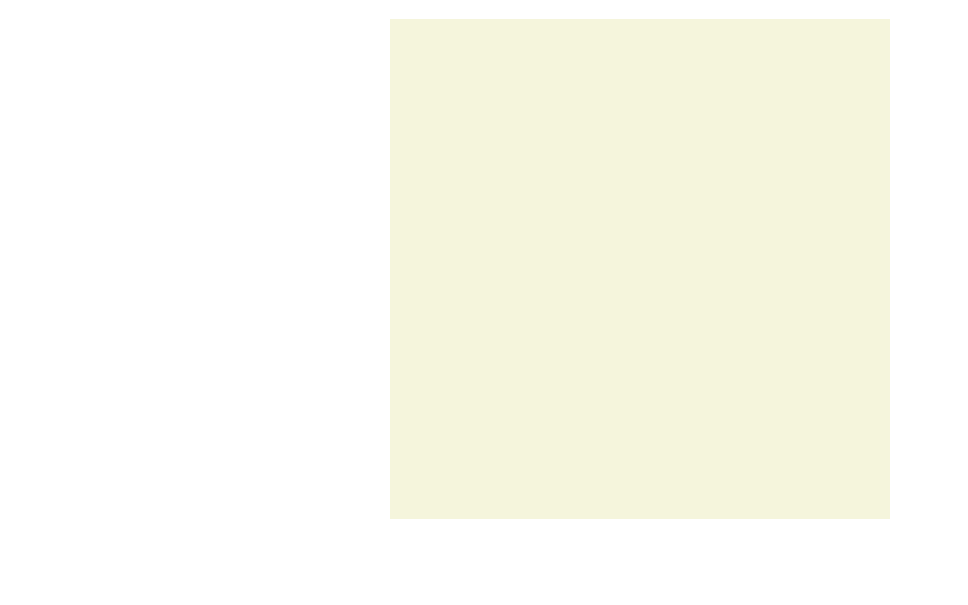
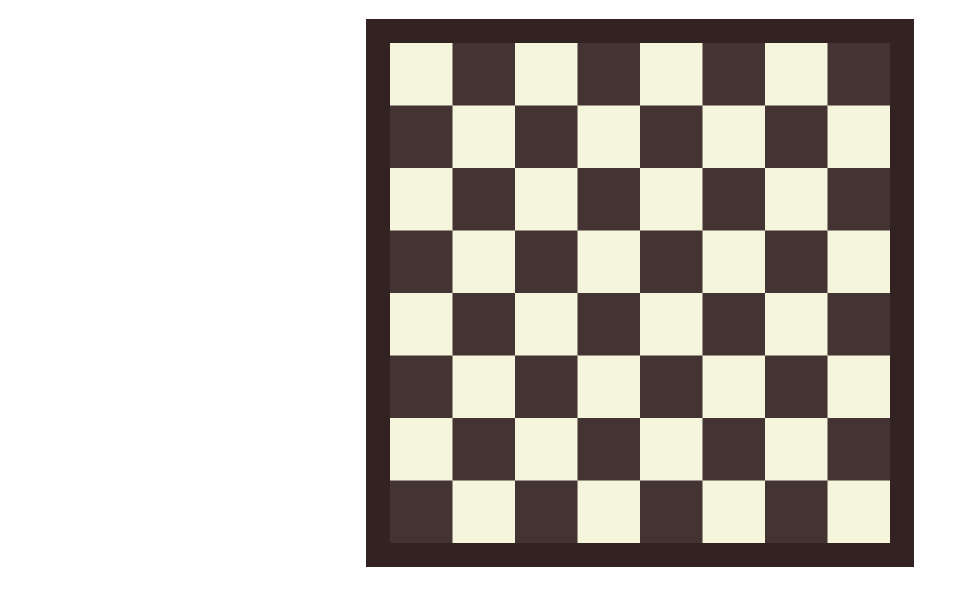
Before and after one commit to Akisako/Chess, a website built with Parcel: page src/index.html in a window 1280 px wide. Shown: the part 61-666 px from the top of the page, without its empty margins (0-968 px from the left). Built offline with nearby package versions, Linux system fonts and the light colour scheme.

Commit message:
Créer l'échequier
-ce commint modifie aussi les règles Eslint et prettier

```diff
--- /dev/null
+++ b/src/display.ts
@@ -0,0 +1,29 @@
+export let creerAffichage = function (canvas: HTMLCanvasElement) {
+    canvas.width = 500;
+    canvas.height = canvas.width;
+    const TAILLE_GRILLE = 8;
+    let w = canvas.width / TAILLE_GRILLE;
+    let h = canvas.height / TAILLE_GRILLE;
+    let ctx = canvas.getContext("2d");
+    ctx.fillStyle = "#433";
+    Array.from({ length: TAILLE_GRILLE }, (_, ky) => {
+        let y = ky * h;
+        Array.from({ length: TAILLE_GRILLE }, (_, kx) => {
+            let shouldFillSquare = false;
+            let x = kx * w;
+            if ([1, 3, 5, 7].includes(kx)) {
+                if ([0, 2, 4, 6].includes(ky)) {
+                    shouldFillSquare = true;
+                }
+            } else if ([0, 2, 4, 6].includes(kx)) {
+                if ([1, 3, 5, 7].includes(ky)) {
+                    shouldFillSquare = true;
+                }
+            }
+            if (shouldFillSquare === true) {
+                ctx.fillRect(x, y, w, h);
+            }
+        });
+    });
+    return {};
+};
--- a/src/index.ts
+++ b/src/index.ts
@@ -1,5 +1,8 @@
+import { creerAffichage } from "./display";
+
 let h1 = document.createElement("h1");
 h1.textContent = document.title;
 document.body.appendChild(h1);
 let canvas = document.createElement("canvas");
 document.body.appendChild(canvas);
+let display = creerAffichage(canvas);
--- a/src/style.css
+++ b/src/style.css
@@ -1,10 +1,9 @@
 * {
-  font-family: Arial, Helvetica, sans-serif;
+    font-family: Arial, Helvetica, sans-serif;
 }
 canvas {
-  height: 500px;
-  width: 500px;
-  background-color: beige;
-  margin: 0 auto;
-  display: block;
+    background-color: beige;
+    margin: 0 auto;
+    border: 1.5em solid #322;
+    display: block;
 }
```
Also changed, not shown: 2 other files.
